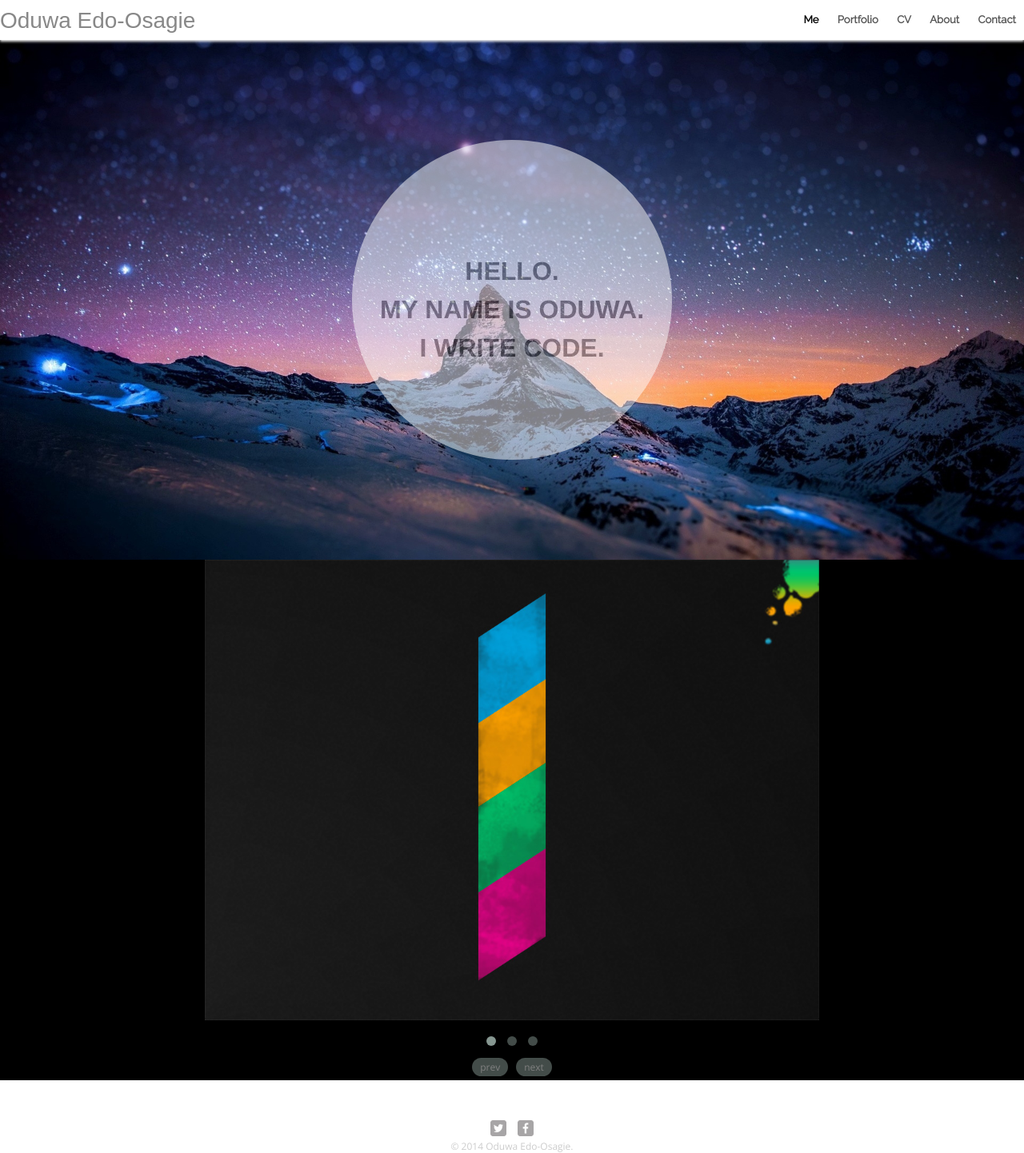
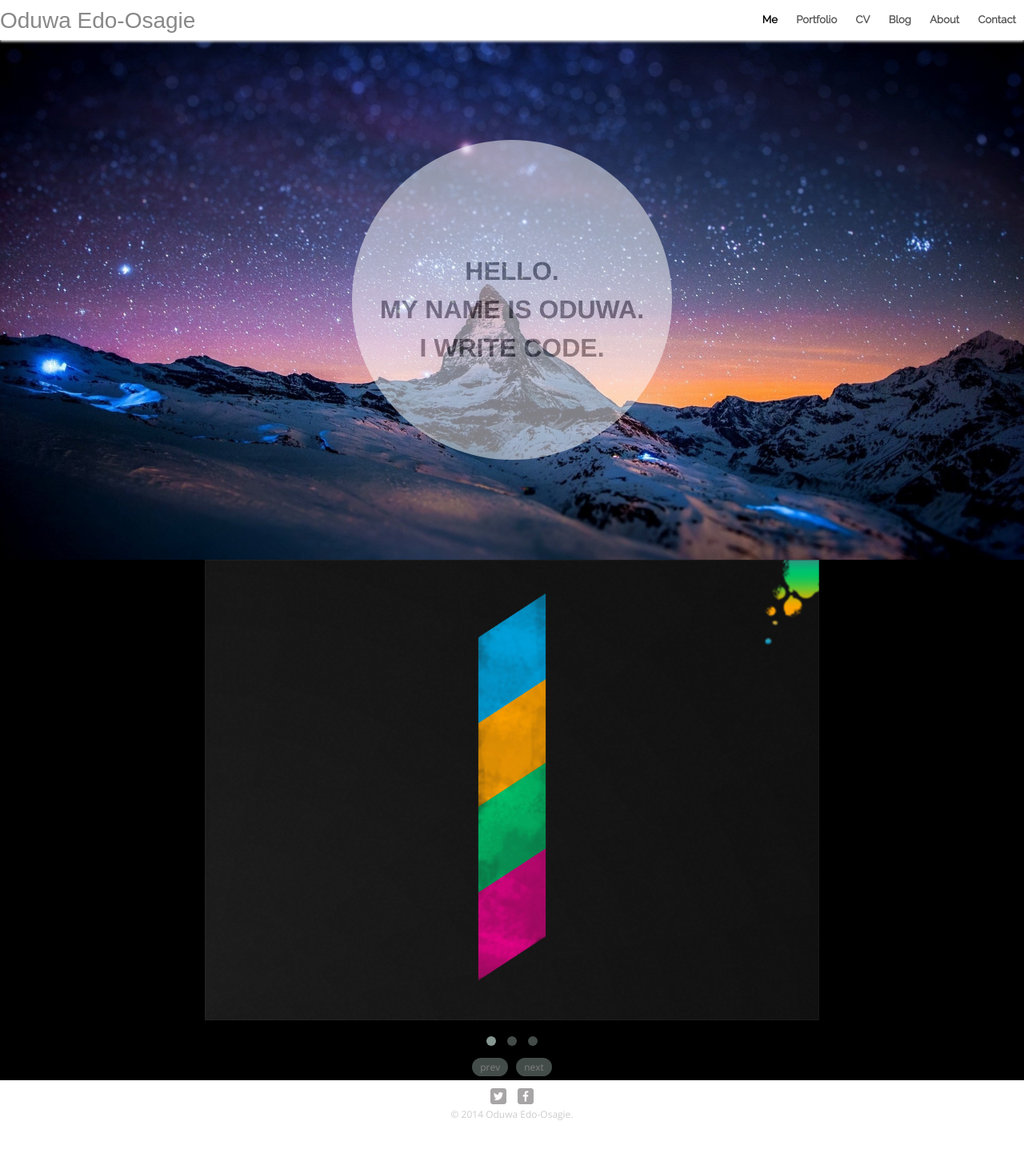
Before and after one commit to oduwa/oduwa.github.io, a plain HTML site: page index.html in a window 1280 px wide. Shown: the whole page at 80% size. After the commit the page ends 1402 px from the top, so only its background shows below. Drawn offline with nearby package versions, Linux system fonts and the light colour scheme; a web font is replaced by a local one.

Commit message:
Added CV and Blog

```diff
--- a/css/main.css
+++ b/css/main.css
@@ -263,7 +263,7 @@ footer {
   font-size: 0.75em;
   text-align: center;
   clear: both;
-  padding-top: 50px;
+  padding-top: 10px;
   color: #ccc;
 }
 
--- a/index.html
+++ b/index.html
@@ -53,7 +53,8 @@
         <ul>
 		  <li><a href="#home" class="selected" id="homeId" onclick="change_selected('homeId')">Me</a></li>
 		  <li><a href="#gallery" class="" id="galleryId" onclick="change_selected('galleryId')">Portfolio</a></li>
-		  <li><a href="#" class="" id="cvId" onclick="change_selected('cvId')">CV</a></li>
+		  <li><a href="Resources/cv.pdf" target="_blank">CV</a></li>
+		  <li><a href="http://odiesportfolio.tumblr.com" target="_blank">Blog</a></li>
 		  <li><a href="#" class="" id="aboutId" onclick="change_selected('aboutId')">About</a></li>
 		  <li><a href="#" class="" id="contactId" onclick="change_selected('contactId')">Contact</a></li>
         </ul>
@@ -91,7 +92,7 @@
       <section class="gallery" id="gallery">
 
 		<div id="owl-demo" class="owl-carousel">
-		  <div><img src="img/numbers-01.jpg" alt="The Last of us"></div>
+		  <div><a href="http://www.google.com"><img src="img/numbers-01.jpg" alt="The Last of us"></a></div>
 		  <div><img src="img/numbers-01.jpg" alt="The Last of us2"></div>
 		  <div><img src="img/numbers-01.jpg" alt="The Last of us3"></div>
 		</div>
@@ -137,8 +138,8 @@
   </div>
 
       <footer>
-        <a href="http://twitter.com/odieEd"><img src="img/twitter-wrap.png" alt="Twitter Logo" class="social-icon"></a>
-        <a href="http://facebook.com/oduwa.edoosagie"><img src="img/facebook-wrap.png" alt="Facebook Logo" class="social-icon"></a>
+        <a href="http://twitter.com/odieEd" target="_blank"><img src="img/twitter-wrap.png" alt="Twitter Logo" class="social-icon"></a>
+        <a href="http://facebook.com/oduwa.edoosagie" target="_blank"><img src="img/facebook-wrap.png" alt="Facebook Logo" class="social-icon"></a>
         <p>&copy; 2014 Oduwa Edo-Osagie.</p>
       </footer>
     </div>
```
Also changed, not shown: 1 other file.
